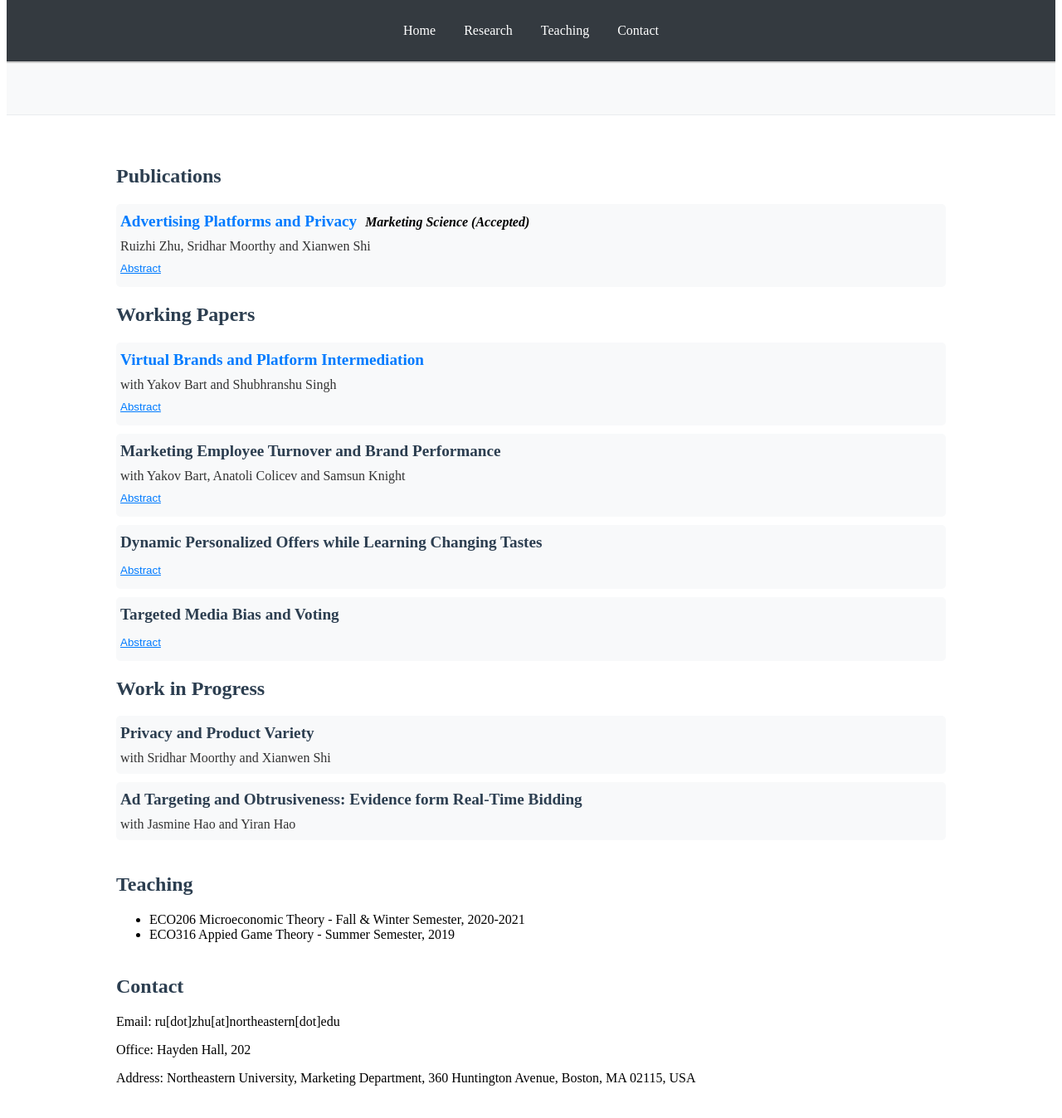
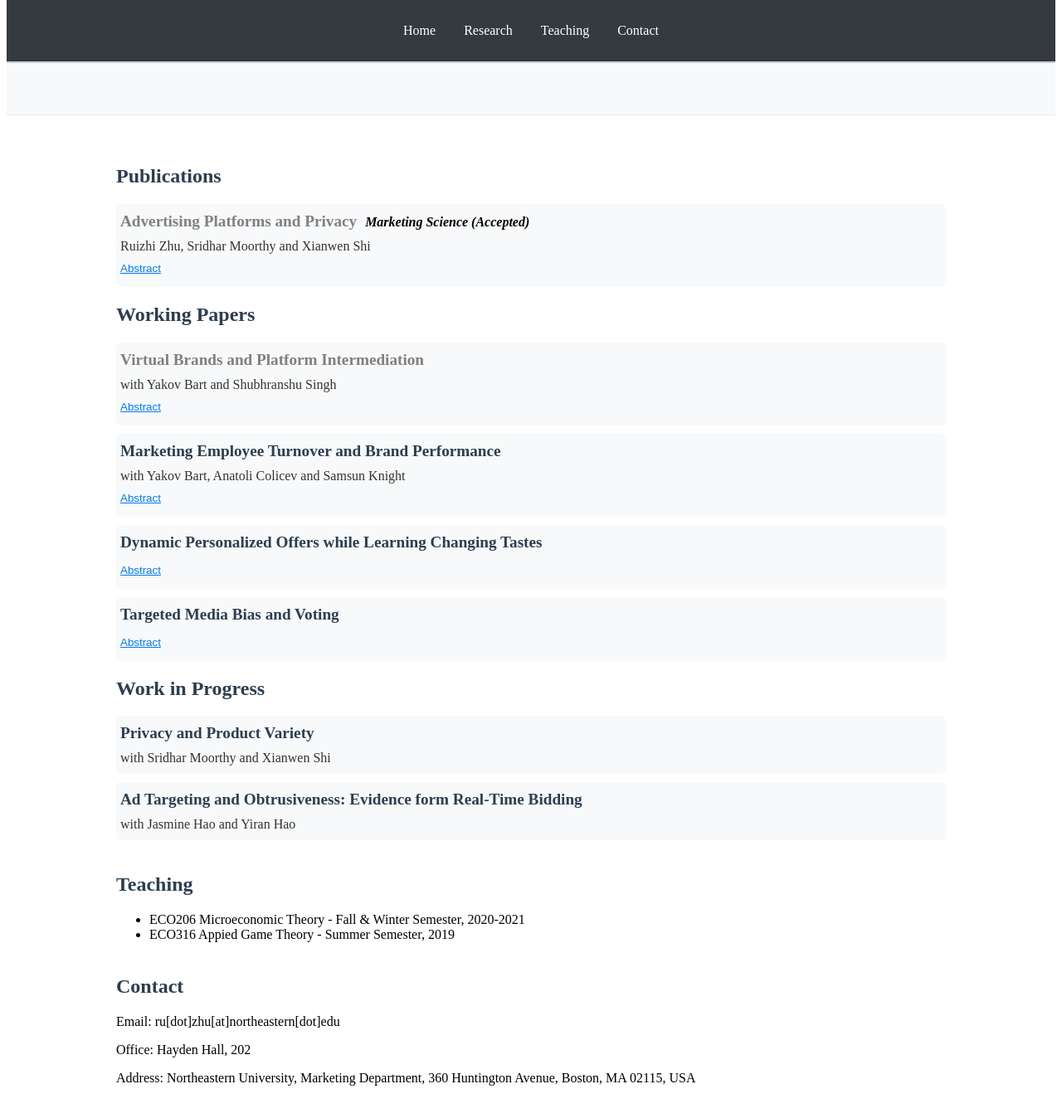
Before and after one commit to rzhz/rzz, a Jekyll site: the page built from index.html, in a window 1280 px wide and 1400 px high, scrolled down 496 px. Shown: the top 1348 px of the window at 83% size. Built offline with Jekyll 4.4.1, drawn with Linux system fonts in a browser that asks for light colours.

Commit message:
Update styles.css

```diff
--- a/assets/css/styles.css
+++ b/assets/css/styles.css
@@ -202,11 +202,12 @@ h1, h2, h3 {
 }
 
 .paper-link {
-    color: #007bff;
+    color: grey;
     text-decoration: none;
 }
 
 .paper-link:hover {
+    color: darkgrey;
     text-decoration: underline;
 }
 
```
